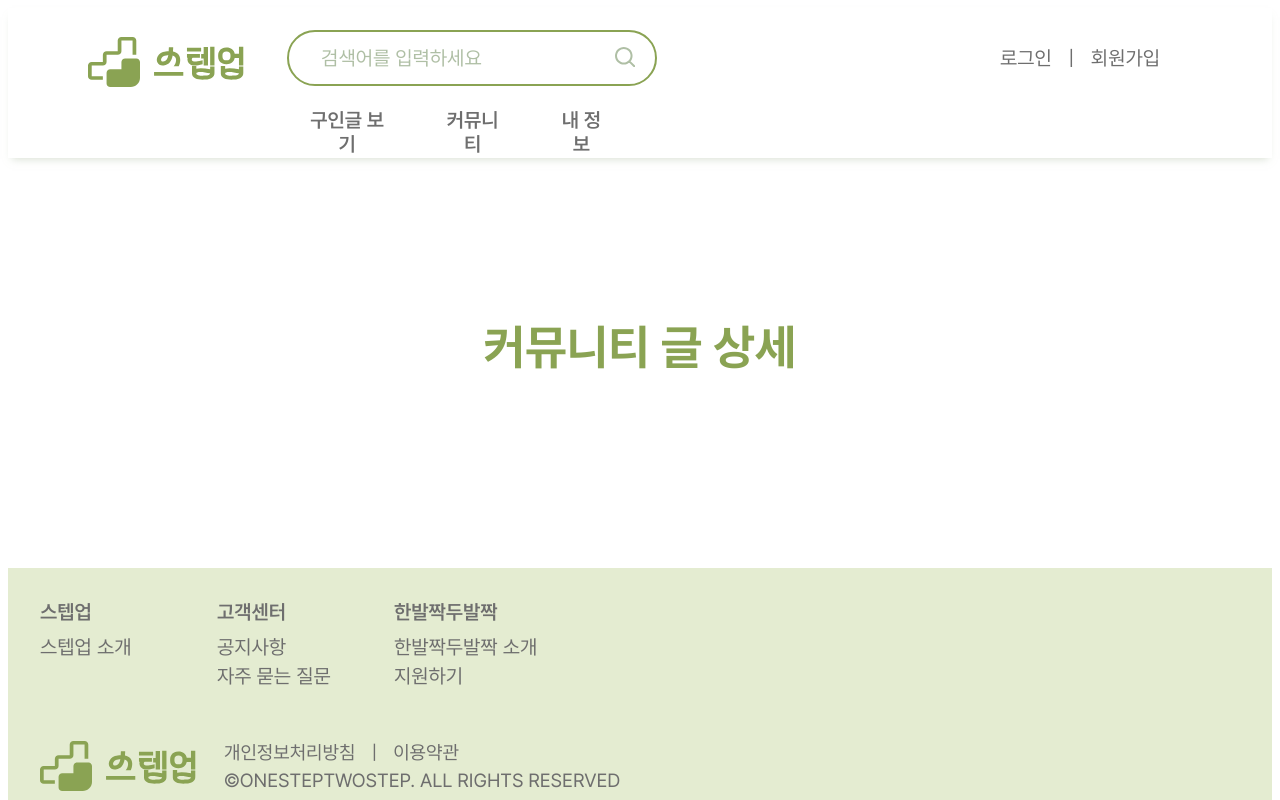
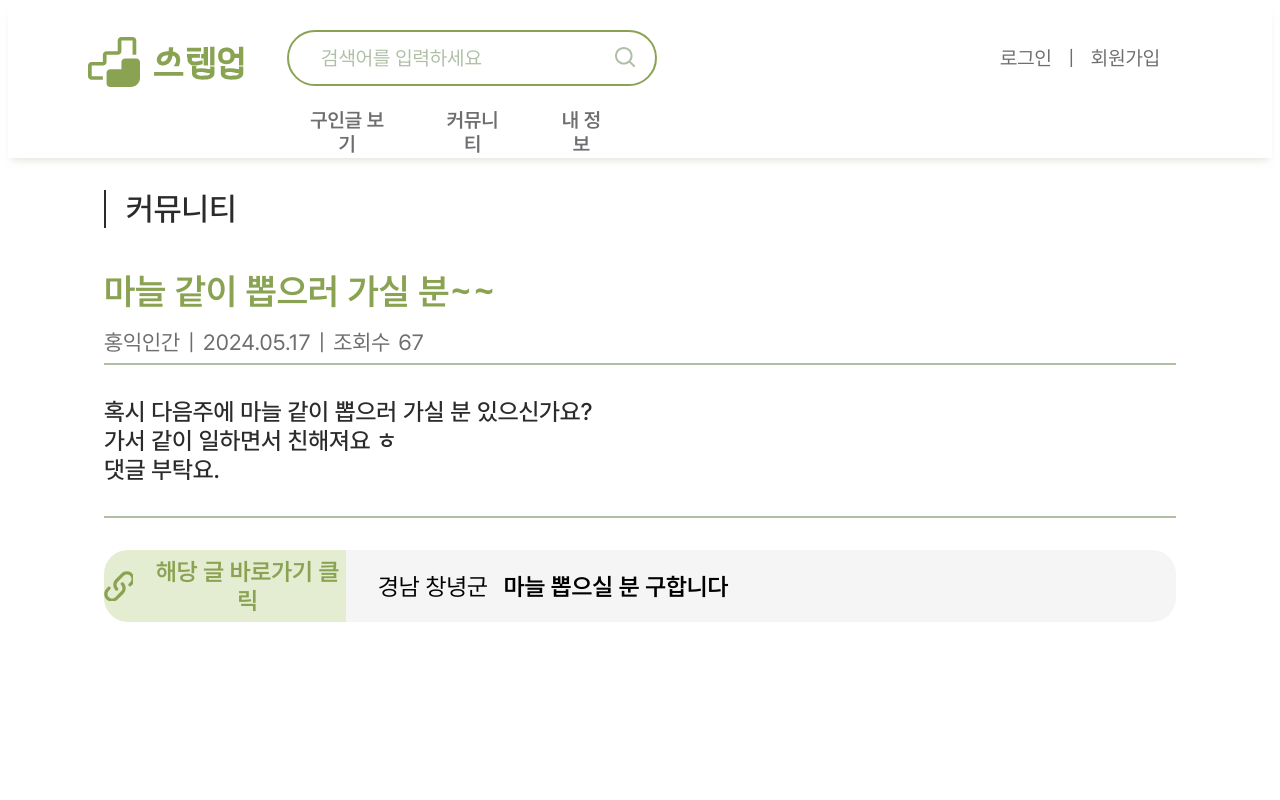
Before and after one commit to ICT-project-stepup/stepup-web, a React (Create React App) app: page /comupostdetail in a window 1280 px wide. Shown: the top 800 px of the page. Built offline with nearby package versions, Linux system fonts and the light colour scheme.

Commit message:
Feat: 커뮤니티 글 상세 게시글까지 구현

```diff
--- a/src/pages/community/ComuMain.js
+++ b/src/pages/community/ComuMain.js
@@ -11,7 +11,7 @@ const comuPosts = [
     {
         area: "경남 창녕군",
         comuTitle: "마늘 같이 뽑으러 가실 분~~",
-        comuWriter: "홍대익",
+        comuWriter: "홍익인간",
         NumOfComment: "5",
         NumOfView: "67",
         comuDate: "2024.05.17",
--- a/src/pages/community/post/ComuPostDetail.js
+++ b/src/pages/community/post/ComuPostDetail.js
@@ -1,22 +1,144 @@
 import { styled } from "styled-components";
+import { Link } from 'react-router-dom';
+import PageTitle from "../../../components/PageTitle";
+import { ReactComponent as LinkIcon} from "../../../icons/LinkIcon.svg";
+
+
+const comuPostInfo = {
+    comuTitle: "마늘 같이 뽑으러 가실 분~~",
+    comuWriter: "홍익인간",
+    comuDate: "2024.05.17",
+    numOfView: "67",
+    comuContent: "혹시 다음주에 마늘 같이 뽑으러 가실 분 있으신가요?\n가서 같이 일하면서 친해져요 ㅎ\n댓글 부탁요.",
+}
+
+const adPostInfo = {
+    area: "경남 창녕군",
+    postTitle: "마늘 뽑으실 분 구합니다",
+}
 
 /* 채민 */
 export default function ComuPostDetail() {
     return(
-        <Test>
-            <span>커뮤니티 글 상세</span>
-        </Test>
+        <ComuDetailContainer>
+            <PageTitle text="커뮤니티" />
+            <PostDetailWrapper>
+                <PostTitle>
+                    {comuPostInfo.comuTitle}
+                </PostTitle>
+                <PostDetailInfoWrapper>
+                    <span>{comuPostInfo.comuWriter}</span>
+                    <span>|</span>
+                    <span>{comuPostInfo.comuDate}</span>
+                    <span>|</span>
+                    <span>조회수</span>
+                    <span>{comuPostInfo.numOfView}</span>
+                </PostDetailInfoWrapper>
+                <PostContentWrapper>
+                    <span>{comuPostInfo.comuContent}</span>
+                </PostContentWrapper>
+                <AdPostLinkWrapper>
+                    <PostLink to="/jobaddetail">
+                        <LinkIcon />
+                        <span style={{marginLeft: "1rem"}}>해당 글 바로가기 클릭</span>
+                    </PostLink>
+                    <AdPostTitle>
+                        <span>{adPostInfo.area}</span>
+                        <span style={{
+                            fontFamily: "Pretendard-SemiBold",
+                            marginLeft: "1rem"
+                        }}>{adPostInfo.postTitle}</span>
+                    </AdPostTitle>
+                </AdPostLinkWrapper>
+            </PostDetailWrapper>
+        </ComuDetailContainer>
     )
 }
 
-const Test = styled.div`
+const ComuDetailContainer = styled.div`
+    width: auto;
+    height: 52rem;
+    display: flex;
+    flex-direction: column;
+    align-items: flex-start;
+    padding: 2rem 6rem 0 6rem;
+`;
+
+const PostDetailWrapper = styled.div`
     width: 100%;
+    display: flex;
+    flex-direction: column;
+    justify-content: flex-start;
+    align-items: flex-start;
+    margin-top: 5rem;
+`;
+
+const PostTitle = styled.div`
+    width: 100%;
+    display: flex;
+    justify-content: flex-start;
+    font-family: Pretendard-SemiBold;
+    font-size: 2.25rem;
+    color: #8AA353;
+`;
+
+const PostDetailInfoWrapper = styled.div`
+    width: 20rem;
+    display: flex;
+    justify-content: space-between;
+    font-family: Pretendard-Regular;
+    font-size: 1.375rem;
+    color: #6E6E6E;
+    margin: 1rem 0 0.5rem 0;
+`;
+
+const PostContentWrapper = styled.div`
+    width: 100%;
+    display: flex;
+    justify-content: flex-start;
+    text-align: left;
+    font-family: Pretendard-Medium;
+    font-size: 1.5rem;
+    color: #2B2B2B;
+    border-top: 0.15rem solid #AFBFA5;
+    border-bottom: 0.15rem solid #AFBFA5;
+    border-left: none;
+    border-right: none;
+    padding: 2rem 0;
+    white-space: pre-line
+`;
+
+const AdPostLinkWrapper = styled.div`
+    width: 100%;
+    height: 4.5rem;
+    display: flex;
+    justify-content: flex-start;
+    margin-top: 2rem;
+`;
+
+const PostLink = styled(Link)`
+    width: 24%;
     height: 100%;
     display: flex;
+    align-items: center;
     justify-content: center;
-    margin-top: 10rem;
+    text-decoration: none;
+    font-family: "Pretendard-SemiBold";
+    font-size: 1.5rem;
+    color: #8AA353;
+    background-color: #E4ECD1;
+    border-radius: 1.5rem 0 0 1.5rem;
+`;
 
-    font-family: "Pretendard-Bold";
-    font-size: 3rem;
-    color: #8AA353;
+const AdPostTitle = styled.div`
+    width: 76%;
+    height: 100%;
+    background-color: #F5F5F5;
+    font-family: "Pretendard-Regular";
+    font-size: 1.5rem;
+    display: flex;
+    justify-content: flex-start;
+    align-items: center;
+    padding: 0 2rem;
+    border-radius: 0 1.5rem 1.5rem 0;
 `;
```
